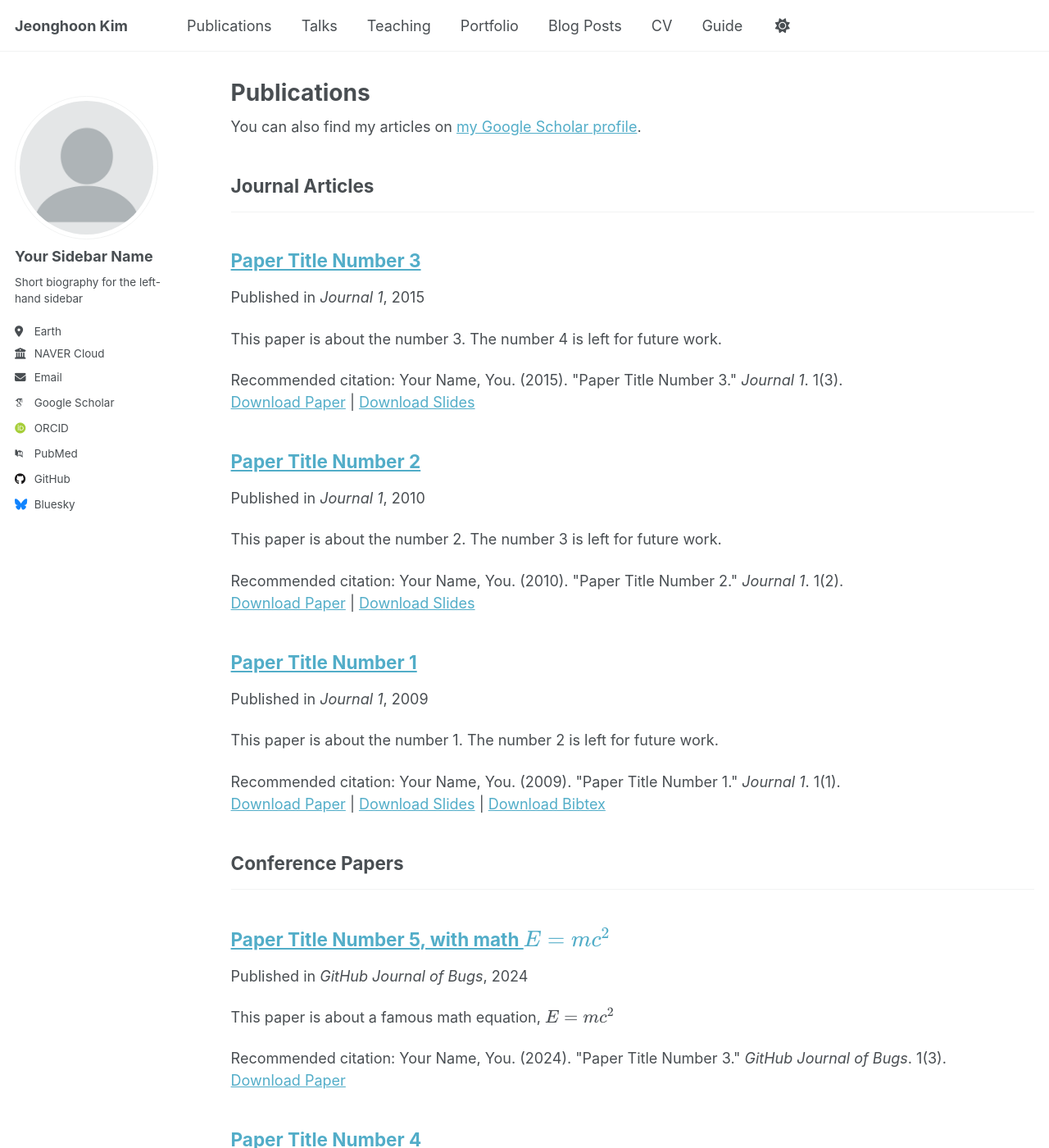
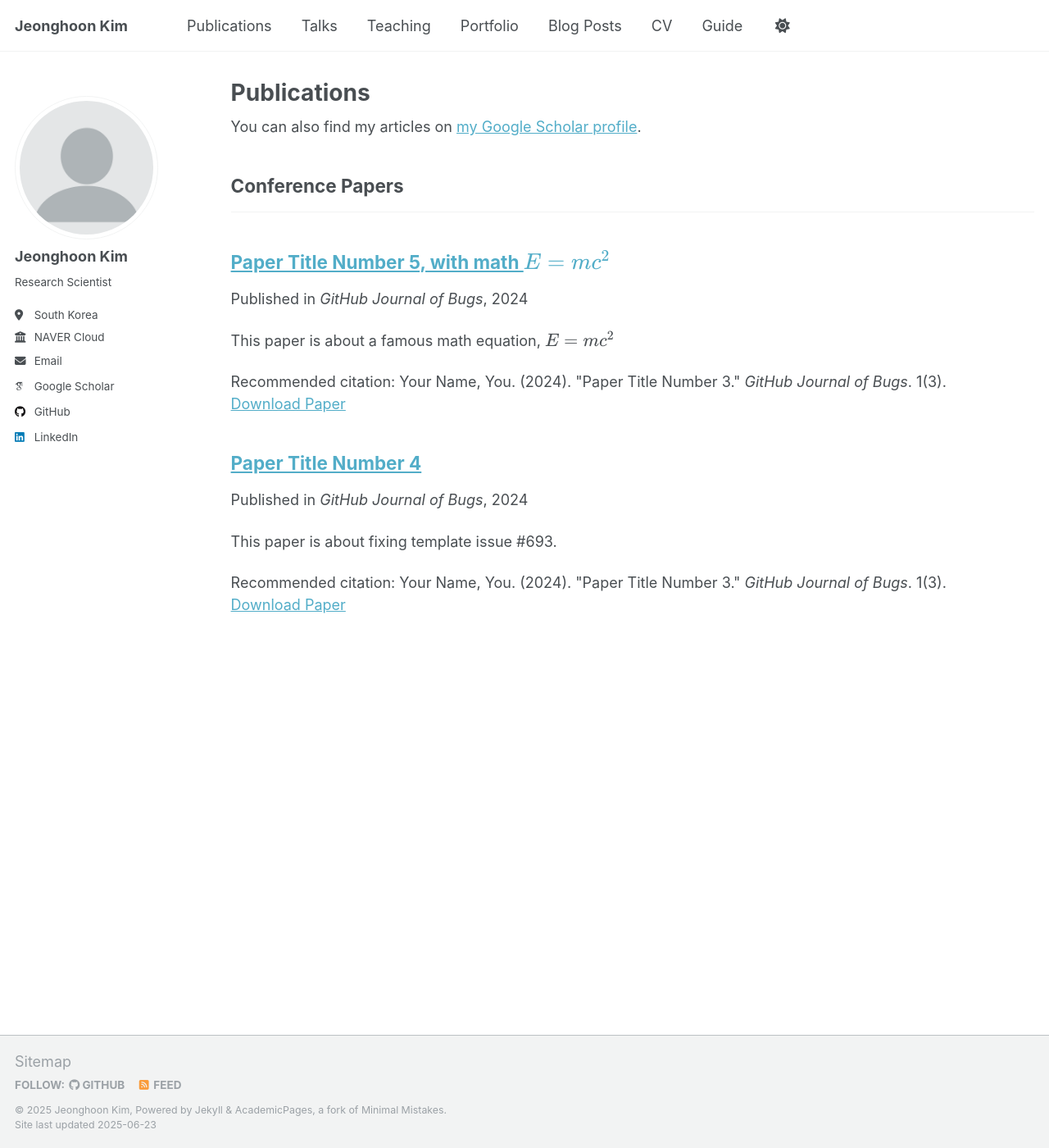
Before and after one commit to penpaperkeycode/penpaperkeycode.github.io, a Jekyll site: the page built from _pages/publications.html, in a window 1280 px wide and 1400 px high. Shown: the whole window at 82% size. Built offline with Jekyll 4.4.1, drawn with Linux system fonts in a browser that asks for light colours; some web fonts are replaced.

Commit message:
Update _config.yml

```diff
--- a/_config.yml
+++ b/_config.yml
@@ -23,22 +23,22 @@ repository               : "penpaperkeycode/penpaperkeycode.github.io"
 author:
   # Biographic information
   avatar           : "profile.png"
-  name             : "Your Sidebar Name"
+  name             : "Jeonghoon Kim"
   pronouns         : # example: "she/her"
-  bio              : "Short biography for the left-hand sidebar"
-  location         : "Earth"
+  bio              : "Research Scientist"
+  location         : "South Korea"
   employer         : "NAVER Cloud"
   uri              : # URL
-  email            : "none@example.org"
+  email            : "jeonghoon.samuel@gmail.com"
 
   # Academic websites
   academia         : # URL
   arxiv            : # URL - Update with the correct link to your profile
-  googlescholar    : "https://scholar.google.com/citations?user=PS_CX0AAAAAJ"
+  googlescholar    : "https://scholar.google.com/citations?user=IUXo_qcAAAAJ&hl=en"
   impactstory      : # URL
-  orcid            : "http://orcid.org/yourorcidurl"
+  orcid            : # "http://orcid.org/yourorcidurl"
   semantic         : # URL
-  pubmed           : "https://www.ncbi.nlm.nih.gov/pubmed/?term=john+snow"
+  pubmed           : #"https://www.ncbi.nlm.nih.gov/pubmed/?term=john+snow"
   researchgate     : # URL
   scopus           : # URL
 
@@ -46,12 +46,12 @@ author:
   bitbucket        : # Username - Update with your username on the site
   codepen          : # Username
   dribbble         : # Username
-  github           : "academicpages"
+  github           : "penpaperkeycode"
   kaggle           : # Username
   stackoverflow    : # User number or user number and name (i.e., use "1" or "1/jeff-atwood")
 
   # Social media
-  bluesky          : "bsky.app" # Replace this with you Bluesky username
+  bluesky          : # "bsky.app" # Replace this with you Bluesky username
   facebook         : # Username
   flickr           : # Username
   foursquare       : # Username
@@ -60,7 +60,7 @@ author:
   keybase          : # Username
   instagram        : # Username
   lastfm           : # Username
-  linkedin         : # Username
+  linkedin         : "jeonghoon-samuel-kim"
   mastodon         : # URL
   medium           : # URL
   pinterest        : # Username
@@ -78,10 +78,10 @@ author:
 
 # Publication Category - The following the list of publication categories and their headings
 publication_category:
-  books:
-    title: 'Books'
-  manuscripts:
-    title: 'Journal Articles'
+  # books:
+  #   title: 'Books'
+  # manuscripts:
+  #   title: 'Journal Articles'
   conferences:
     title: 'Conference Papers'
 
```
